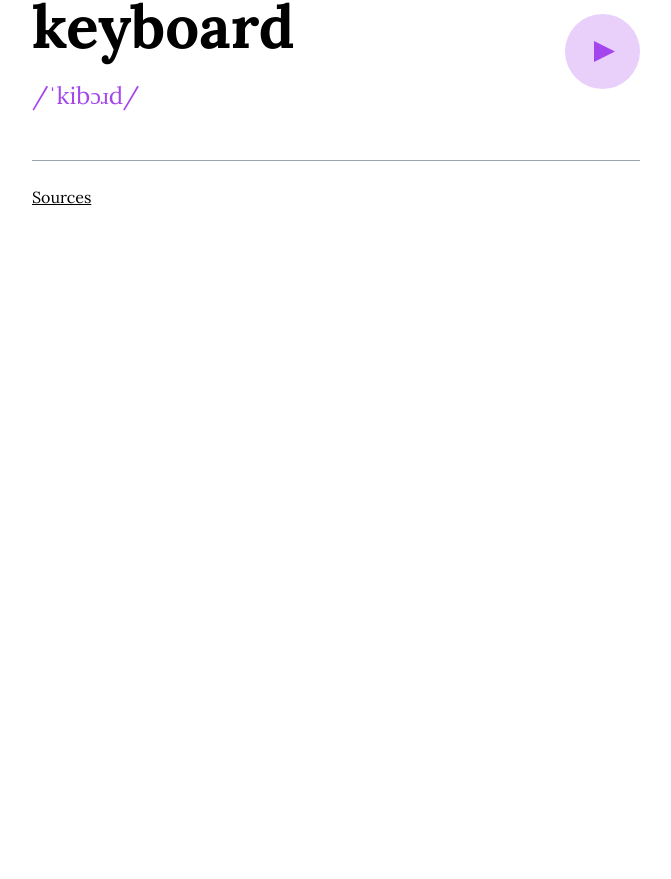
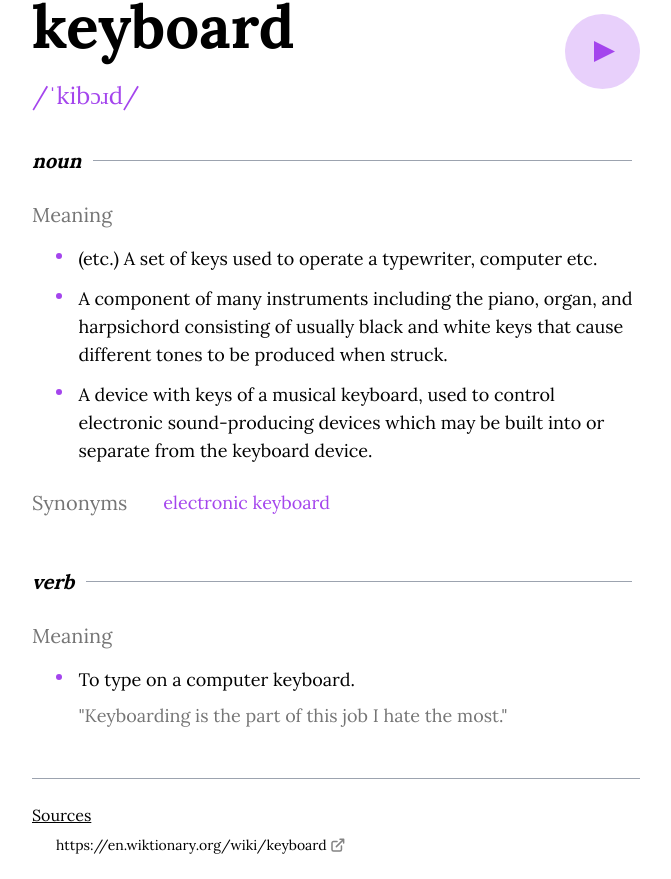
Before and after one commit to sthitaprajna-mishra/dictionary-webapp, a React (Vite) app: page / in a window 1280 px wide. Shown: the part 206-1085 px from the top of the page, without its empty margins (304-975 px from the left). Before the commit the page ends 800 px from the top, so only its background shows below. Built offline with nearby package versions, Linux system fonts and the light colour scheme.

Commit message:
final code push

```diff
--- a/src/components/Container.jsx
+++ b/src/components/Container.jsx
@@ -12,6 +12,9 @@ import Meanings from "./Meanings";
 import Sources from "./Sources";
 import { CircularProgress } from "@mui/material";
 
+// assets
+import catmeme from "../assets/catmeme-removebg-preview.png";
+
 const baseURL = "https://api.dictionaryapi.dev/api/v2/entries/en/";
 
 const Container = () => {
@@ -19,6 +22,7 @@ const Container = () => {
   const [result, setResult] = useState();
   const [audioSrc, setAudioSrc] = useState("");
   const [loading, setLoading] = useState(false);
+  const [error, setError] = useState(false);
 
   useEffect(() => {
     if (searchedWord.trim() !== "") {
@@ -31,6 +35,11 @@ const Container = () => {
         .get(apiURL)
         .then((response) => {
           //   console.log(response);
+
+          if (error) {
+            setError(false);
+          }
+
           const apiResponse = response.data[0];
           if (apiResponse.phonetics) {
             apiResponse.phonetics.map((phonetic) => {
@@ -44,9 +53,10 @@ const Container = () => {
           setLoading(false);
         })
         .catch((err) => {
+          setError(true);
           console.log("inside error block");
-          //   console.log(err);
-          //   console.log(err.response.data);
+          console.log(err);
+          console.log(err.response.data);
           setLoading(false);
         });
     }
@@ -63,6 +73,28 @@ const Container = () => {
         <div className="flex justify-center mt-40">
           <CircularProgress />
         </div>
+      ) : error ? (
+        <>
+          <div className="flex flex-col items-center justify-start space-y-6 mt-4">
+            <div>
+              <img
+                className="rounded-full h-56 w-56 mr-6"
+                src={catmeme}
+                alt="crying cat meme"
+              />
+            </div>
+            <div className="space-y-2 text-center md:text-lg md:w-3/4 dark:text-placeholderColor">
+              <p>
+                Sorry pal, we couldn't find definitions for the word you were
+                looking for.
+              </p>
+              <p>
+                You can try the search again at later time or head to the web
+                instead.
+              </p>
+            </div>
+          </div>
+        </>
       ) : (
         <>
           {/* Word Heading */}
--- a/src/components/Definition.jsx
+++ b/src/components/Definition.jsx
@@ -6,7 +6,7 @@ const Definition = ({ def }) => {
       <div className="flex items-start space-x-4 ml-6 mb-3">
         <div className="p-[0.2rem] mt-2 rounded-full bg-accentColor"></div>
         <div className="text-lg">
-          <div> {def.definition}</div>
+          <div className="dark:text-whiteColor1"> {def.definition}</div>
 
           {def.example ? (
             <div className="text-placeholderColor mt-2">"{def.example}"</div>
--- a/src/components/Definitions.jsx
+++ b/src/components/Definitions.jsx
@@ -5,8 +5,8 @@ const Definitions = ({ definitions }) => {
   return (
     <div>
       <div className="text-xl text-placeholderColor mb-4">Meaning</div>
-      {definitions.map((def) => {
-        return <Definition def={def} />;
+      {definitions.map((def, id) => {
+        return <Definition key={id} def={def} />;
       })}
     </div>
   );
--- a/src/components/Header.jsx
+++ b/src/components/Header.jsx
@@ -7,9 +7,11 @@ import Switch from "@mui/material/Switch";
 //assets
 import logo from "../assets/logo.svg";
 import iconmoon from "../assets/icon-moon.svg";
+import iconmoondark from "../assets/icon-moon-dark.svg";
 
 const Header = () => {
   const [theme, setTheme] = useState("light");
+  const [checked, setChecked] = useState(false);
 
   useEffect(() => {
     if (theme === "dark") {
@@ -21,6 +23,7 @@ const Header = () => {
 
   const toggleTheme = () => {
     setTheme(theme === "dark" ? "light" : "dark");
+    setChecked(!checked);
   };
 
   return (
@@ -30,13 +33,25 @@ const Header = () => {
       <div className="border border-l-gray-300 border-y-0 border-r-0 w-24 flex items-center justify-end space-x-1">
         {/* Toggle Container */}
 
+        <Switch checked={checked} onClick={toggleTheme} />
+
         {theme === "light" ? (
-          <Switch onClick={toggleTheme} />
+          <>
+            <img
+              className="w-6 h-6"
+              src={iconmoon}
+              alt="light mode moon icon"
+            />
+          </>
         ) : (
-          <Switch defaultChecked onClick={toggleTheme} />
+          <>
+            <img
+              className="w-6 h-6"
+              src={iconmoondark}
+              alt="dark mode moon icon"
+            />
+          </>
         )}
-
-        <img className="w-6 h-6" src={iconmoon} alt="light mode moon icon" />
       </div>
     </div>
   );
--- a/src/components/Meaning.jsx
+++ b/src/components/Meaning.jsx
@@ -6,7 +6,9 @@ const Meaning = ({ meaning }) => {
   return (
     <div className="mt-8">
       <div className="flex items-center space-x-1">
-        <div className="text-xl font-bold italic">{meaning.partOfSpeech}</div>
+        <div className="text-xl font-bold italic dark:text-whiteColor1">
+          {meaning.partOfSpeech}
+        </div>
         <div className="flex flex-col  w-full p-2">
           <div className="w-full p-1 border-b border-gray-400"></div>
           <div className="w-full p-1"></div>
--- a/src/components/Meanings.jsx
+++ b/src/components/Meanings.jsx
@@ -1,12 +1,53 @@
 import React from "react";
 import Meaning from "./Meaning";
 
-const Meanings = ({ meanings }) => {
+const defaultMeanings = [
+  {
+    partOfSpeech: "noun",
+    definitions: [
+      {
+        definition:
+          "(etc.) A set of keys used to operate a typewriter, computer etc.",
+        synonyms: [],
+        antonyms: [],
+      },
+      {
+        definition:
+          "A component of many instruments including the piano, organ, and harpsichord consisting of usually black and white keys that cause different tones to be produced when struck.",
+        synonyms: [],
+        antonyms: [],
+      },
+      {
+        definition:
+          "A device with keys of a musical keyboard, used to control electronic sound-producing devices which may be built into or separate from the keyboard device.",
+        synonyms: [],
+        antonyms: [],
+      },
+    ],
+    synonyms: ["electronic keyboard"],
+    antonyms: [],
+  },
+  {
+    partOfSpeech: "verb",
+    definitions: [
+      {
+        definition: "To type on a computer keyboard.",
+        synonyms: [],
+        antonyms: [],
+        example: "Keyboarding is the part of this job I hate the most.",
+      },
+    ],
+    synonyms: [],
+    antonyms: [],
+  },
+];
+
+const Meanings = ({ meanings = defaultMeanings }) => {
   return (
     <div className="mt-8">
       {meanings ? (
-        meanings.map((meaning) => {
-          return <Meaning meaning={meaning} />;
+        meanings.map((meaning, id) => {
+          return <Meaning key={id} meaning={meaning} />;
         })
       ) : (
         <></>
--- a/src/components/Searchbar.jsx
+++ b/src/components/Searchbar.jsx
@@ -5,7 +5,7 @@ import iconsearch from "../assets/icon-search.svg";
 import { useState } from "react";
 
 const Searchbar = ({ setSearchedWord }) => {
-  const [search, setSearch] = useState("");
+  const [search, setSearch] = useState("keyboard");
 
   const handleClick = (e) => {
     setSearchedWord(search);
@@ -22,14 +22,17 @@ const Searchbar = ({ setSearchedWord }) => {
   };
 
   return (
-    <div className="bg-inputColor rounded-xl flex items-center mt-10 py-4 outline-none focus-within:outline focus-within:outline-1 focus-within:outline-offset-0 focus-within:outline-accentColor">
+    <div
+      className="bg-inputColor rounded-xl flex items-center mt-10 py-4 outline-none focus-within:outline focus-within:outline-1
+    focus-within:outline-offset-0 focus-within:outline-accentColor dark:bg-darkColor2"
+    >
       {/* Input */}
       <div className="w-11/12 pl-4 md:text-xl">
         <input
           value={search}
           onChange={(e) => handleKeyChange(e)}
           onKeyDown={handleKeyDownPress}
-          className="w-full bg-inherit text-fontColor font-semibold placeholder:text-placeholderColor placeholder:font-normal outline-none"
+          className="w-full bg-inherit text-fontColor font-semibold placeholder:text-placeholderColor placeholder:font-normal outline-none dark:text-white"
           type="text"
           placeholder="Search for a word"
         />
--- a/src/components/Sources.jsx
+++ b/src/components/Sources.jsx
@@ -4,17 +4,23 @@ import React from "react";
 // assets
 import iconnewindow from "../assets/icon-new-window.svg";
 
-const Sources = ({ sources }) => {
-  console.log(sources);
+const Sources = ({ sources = ["https://en.wiktionary.org/wiki/keyboard"] }) => {
   return (
-    <div className="mt-12 mb-6 pt-6 border-t border-gray-400">
+    <div className="mt-12 mb-6 pt-6 border-t border-gray-400  dark:text-whiteColor1">
       <div className="underline mb-2">Sources</div>
-
+      <div>
         {sources
-        ? sources.map((source) => {
+          ? sources.map((source, id) => {
               return (
-              <div className="ml-6 flex space-x-1 hover:underline">
-                <a href={source} target="_blank">
+                <div
+                  key={id}
+                  className="ml-6 flex space-x-1 hover:underline  dark:text-whiteColor1"
+                >
+                  <a
+                    className="text-sm overflow-hidden whitespace-normal"
+                    href={source}
+                    target="_blank"
+                  >
                     {source}
                   </a>
                   <img src={iconnewindow} alt="new window icon" />
@@ -23,6 +29,7 @@ const Sources = ({ sources }) => {
             })
           : null}
       </div>
+    </div>
   );
 };
 
--- a/src/components/SynonymsAntonyms.jsx
+++ b/src/components/SynonymsAntonyms.jsx
@@ -8,9 +8,12 @@ const SynonymsAntonyms = ({ array, arrayType }) => {
           <div className="text-xl text-placeholderColor mb-4">{arrayType}</div>
           <div className="w-full">
             <div className="flex flex-wrap">
-              {array.map((arrayItem) => {
+              {array.map((arrayItem, id) => {
                 return (
-                  <div className="text-accentColor text-lg mb-2 mx-1 hover:underline hover:cursor-pointer transition-all">
+                  <div
+                    key={id}
+                    className="text-accentColor text-lg mb-2 mx-1 hover:underline hover:cursor-pointer transition-all"
+                  >
                     {arrayItem}
                   </div>
                 );
--- a/src/components/WordHeading.jsx
+++ b/src/components/WordHeading.jsx
@@ -14,7 +14,7 @@ const WordHeading = ({
   return (
     <div className="mt-8 flex items-start justify-between md:items-center md:mt-12">
       <div className="space-y-4 md:space-y-6">
-        <div className="text-4xl font-bold md:text-6xl dark:text-orange-500">
+        <div className="text-4xl font-bold md:text-6xl dark:text-whiteColor1">
           {word}
         </div>
         <div className="text-xl text-accentColor md:text-2xl">{phonetic}</div>
--- a/tailwind.config.js
+++ b/tailwind.config.js
@@ -13,6 +13,8 @@ export default {
         placeholderColor: "hsl(0, 0%, 46%)",
         accentColor: "hsl(274, 82%, 60%)",
         darkColor1: "hsl(0, 0%, 2%)",
+        darkColor2: "hsl(0, 0%, 12%)",
+        whiteColor1: "hsl(0, 0%, 100%)",
       },
     },
   },
```
Also changed, not shown: src/assets/catmeme-removebg-preview.png (added), src/assets/icon-moon-dark.svg (added). Lines whose indentation alone changed are shown as unchanged.
